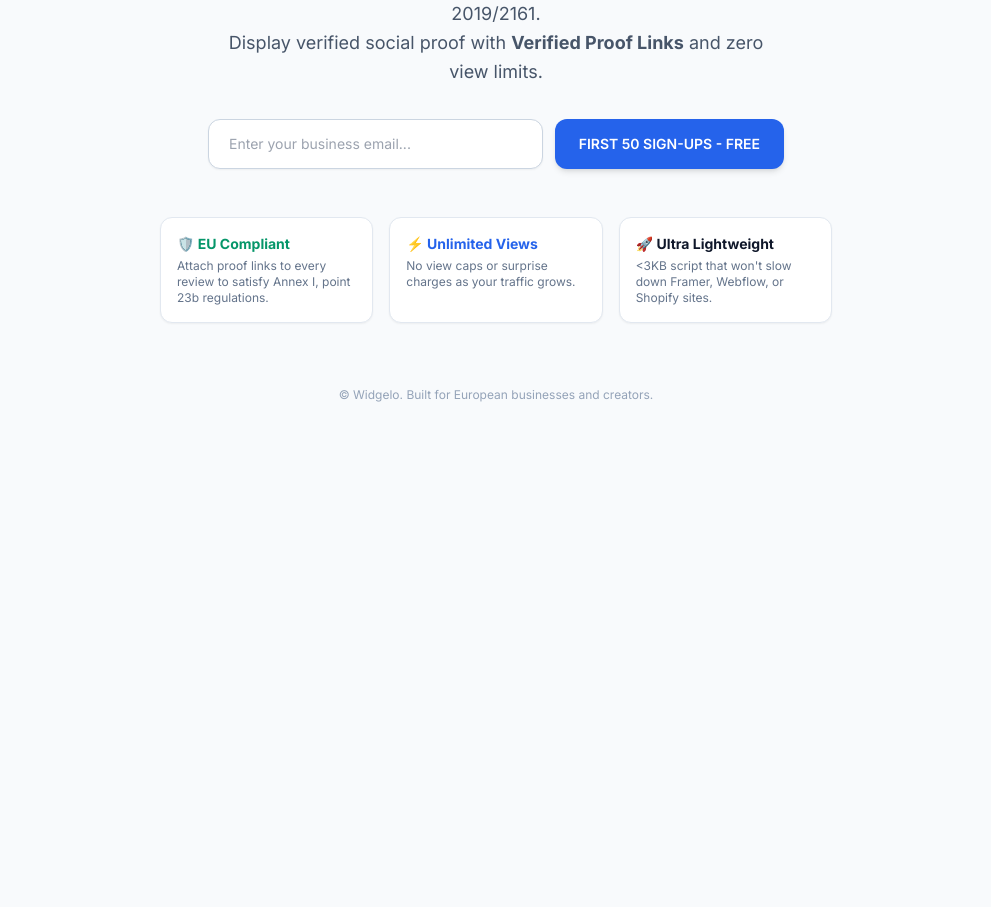
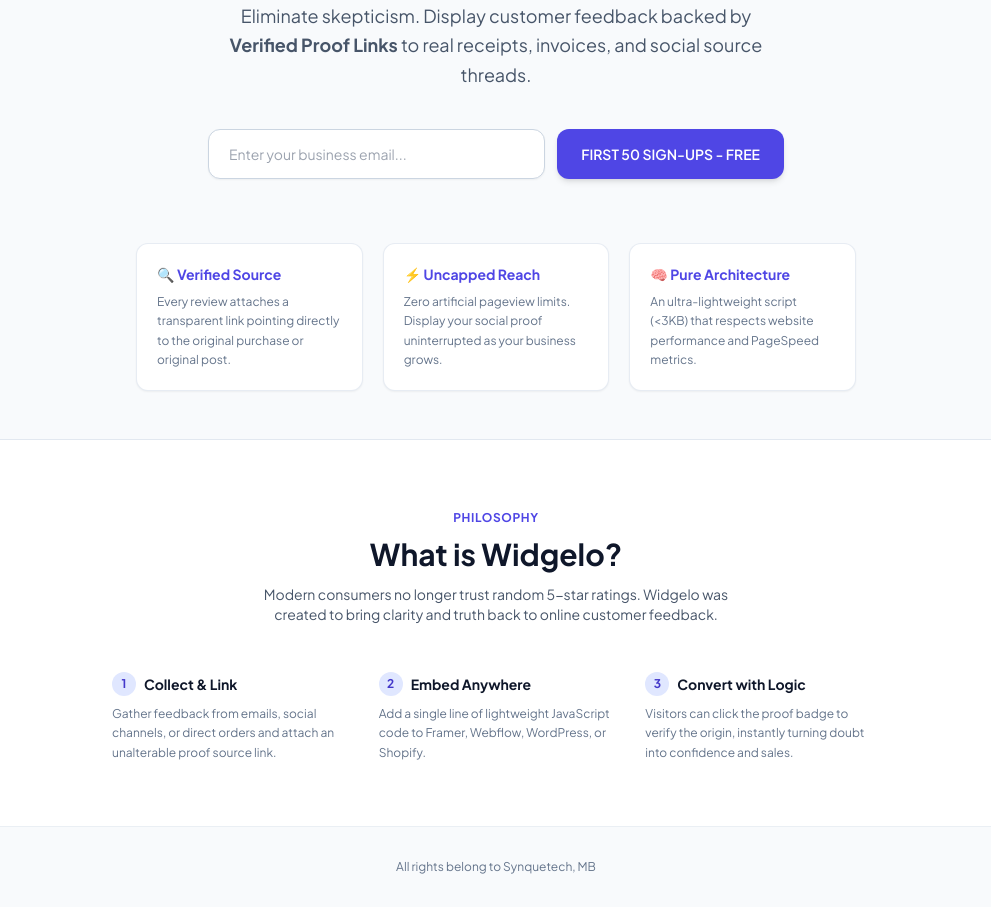
Before and after one commit to synquetech/widgelo-waitlist, a plain HTML site: page index.html in a window 1280 px wide. Shown: the part 333-1240 px from the top of the page, without its empty margins (144-1135 px from the left). Before the commit the page ends 800 px from the top, so only its background shows below. Drawn offline with nearby package versions, Linux system fonts and the light colour scheme.

Commit message:
Update index.html for branding and layout changes

```diff
--- a/index.html
+++ b/index.html
@@ -3,46 +3,51 @@
 <head>
     <meta charset="UTF-8">
     <meta name="viewport" content="width=device-width, initial-scale=1.0">
-    <title>Widgelo - 100% EU-Compliant Testimonial Widget</title>
+    <title>Widgelo - Transparent & Verified Social Proof</title>
     <!-- Tailwind CSS CDN -->
     <script src="https://cdn.tailwindcss.com"></script>
     <link rel="preconnect" href="https://fonts.googleapis.com">
     <link rel="preconnect" href="https://fonts.gstatic.com" crossorigin>
-    <link href="https://fonts.googleapis.com/css2?family=Inter:wght@400;500;600;700;800&display=swap" rel="stylesheet">
+    <link href="https://fonts.googleapis.com/css2?family=Plus+Jakarta+Sans:wght@400;500;600;700;800&display=swap" rel="stylesheet">
     <style>
         body {
-            font-family: 'Inter', sans-serif;
+            font-family: 'Plus Jakarta Sans', sans-serif;
+        }
+        html {
+            scroll-behavior: smooth;
         }
     </style>
 </head>
-<body class="bg-slate-50 text-slate-900 min-h-screen flex flex-col justify-between p-6 md:p-12">
+<body class="bg-slate-50 text-slate-900 min-h-screen flex flex-col justify-between">
 
-    <!-- Header / Logo -->
-    <header class="max-w-4xl mx-auto w-full flex justify-between items-center">
-        <div class="flex items-center gap-2.5">
+    <!-- Header / Navigation -->
+    <header class="max-w-5xl mx-auto w-full flex justify-between items-center p-6 md:px-12">
+        <div class="flex items-center gap-2">
             <span class="text-2xl font-extrabold tracking-tight text-slate-900">
-                widgelo<span class="text-blue-600">.</span>
+                widgelo<span class="text-indigo-600">.</span>
             </span>
         </div>
-        <span class="text-xs font-semibold px-3 py-1 bg-emerald-50 text-emerald-700 border border-emerald-200 rounded-full">
-            EU Omnibus Ready 🛡️
-        </span>
+        <nav class="flex items-center gap-6">
+            <a href="#about" class="text-sm font-semibold text-slate-600 hover:text-indigo-600 transition">About</a>
+            <span class="text-xs font-medium px-3 py-1 bg-slate-200/60 text-slate-700 border border-slate-300/50 rounded-md">
+                Sage Framework 🧠
+            </span>
+        </nav>
     </header>
 
     <!-- Main Content -->
-    <main class="max-w-2xl mx-auto w-full text-center my-auto py-12">
-        <div class="inline-flex items-center gap-2 px-3 py-1.5 bg-blue-50 border border-blue-200 rounded-full text-blue-700 text-xs font-semibold mb-6">
-            <span>✨ Early Access Program</span>
+    <main class="max-w-3xl mx-auto w-full text-center my-auto px-6 py-12">
+        <div class="inline-flex items-center gap-2 px-3.5 py-1.5 bg-indigo-50 border border-indigo-100 rounded-full text-indigo-700 text-xs font-semibold mb-8">
+            <span>Clarified & Verified Social Proof</span>
         </div>
 
-        <h1 class="text-4xl md:text-5xl font-extrabold tracking-tight text-slate-900 mb-6 leading-tight">
-            The 100% EU-Compliant <br />
-            <span class="text-blue-600">Testimonial Widget.</span>
+        <h1 class="text-4xl md:text-6xl font-extrabold tracking-tight text-slate-900 mb-6 leading-tight">
+            Build Trust with <br />
+            <span class="text-indigo-600">Authentic Reviews.</span>
         </h1>
 
-        <p class="text-lg text-slate-600 mb-8 max-w-xl mx-auto leading-relaxed">
-            Protect your business from fake-review fines under EU Directive 2019/2161.<br />
-            Display verified social proof with <strong>Verified Proof Links</strong> and zero view limits.
+        <p class="text-lg text-slate-600 mb-10 max-w-xl mx-auto leading-relaxed">
+            Eliminate skepticism. Display customer feedback backed by <strong>Verified Proof Links</strong> to real receipts, invoices, and social source threads.
         </p>
 
         <!-- Waitlist Form -->
@@ -54,12 +59,12 @@
                         id="emailInput"
                         required
                         placeholder="Enter your business email..."
-                        class="flex-1 px-5 py-3.5 rounded-xl border border-slate-300 bg-white text-slate-900 focus:outline-none focus:ring-2 focus:ring-blue-600 shadow-sm text-sm"
+                        class="flex-1 px-5 py-3.5 rounded-xl border border-slate-300 bg-white text-slate-900 focus:outline-none focus:ring-2 focus:ring-indigo-600 shadow-sm text-sm"
                     />
                     <button
                         type="submit"
                         id="submitBtn"
-                        class="px-6 py-3.5 bg-blue-600 hover:bg-blue-700 text-white font-semibold rounded-xl transition shadow-md whitespace-nowrap text-sm"
+                        class="px-6 py-3.5 bg-indigo-600 hover:bg-indigo-700 text-white font-semibold rounded-xl transition shadow-md whitespace-nowrap text-sm"
                     >
                         FIRST 50 SIGN-UPS - FREE
                     </button>
@@ -72,26 +77,69 @@
             🎉 You're on the list! We'll notify you first when we launch.
         </div>
 
-        <!-- Feature Badges -->
-        <div class="grid grid-cols-1 md:grid-cols-3 gap-4 mt-12 text-left">
-            <div class="bg-white p-4 rounded-xl border border-slate-200 shadow-sm">
-                <div class="text-emerald-600 font-bold mb-1 text-sm">🛡️ EU Compliant</div>
-                <p class="text-xs text-slate-500">Attach proof links to every review to satisfy Annex I, point 23b regulations.</p>
+        <!-- Sage Value Pillars -->
+        <div class="grid grid-cols-1 md:grid-cols-3 gap-5 mt-16 text-left">
+            <div class="bg-white p-5 rounded-xl border border-slate-200/80 shadow-sm">
+                <div class="text-indigo-600 font-bold mb-2 text-sm">🔍 Verified Source</div>
+                <p class="text-xs text-slate-500 leading-relaxed">Every review attaches a transparent link pointing directly to the original purchase or original post.</p>
             </div>
-            <div class="bg-white p-4 rounded-xl border border-slate-200 shadow-sm">
-                <div class="text-blue-600 font-bold mb-1 text-sm">⚡ Unlimited Views</div>
-                <p class="text-xs text-slate-500">No view caps or surprise charges as your traffic grows.</p>
+            <div class="bg-white p-5 rounded-xl border border-slate-200/80 shadow-sm">
+                <div class="text-indigo-600 font-bold mb-2 text-sm">⚡ Uncapped Reach</div>
+                <p class="text-xs text-slate-500 leading-relaxed">Zero artificial pageview limits. Display your social proof uninterrupted as your business grows.</p>
             </div>
-            <div class="bg-white p-4 rounded-xl border border-slate-200 shadow-sm">
-                <div class="text-slate-900 font-bold mb-1 text-sm">🚀 Ultra Lightweight</div>
-                <p class="text-xs text-slate-500">&lt;3KB script that won't slow down Framer, Webflow, or Shopify sites.</p>
+            <div class="bg-white p-5 rounded-xl border border-slate-200/80 shadow-sm">
+                <div class="text-indigo-600 font-bold mb-2 text-sm">🧠 Pure Architecture</div>
+                <p class="text-xs text-slate-500 leading-relaxed">An ultra-lightweight script (&lt;3KB) that respects website performance and PageSpeed metrics.</p>
             </div>
         </div>
     </main>
 
+    <!-- About Section -->
+    <section id="about" class="bg-white border-t border-slate-200 py-16 px-6 md:px-12">
+        <div class="max-w-3xl mx-auto">
+            <div class="text-center mb-12">
+                <span class="text-xs font-bold uppercase tracking-wider text-indigo-600">Philosophy</span>
+                <h2 class="text-2xl md:text-3xl font-bold text-slate-900 mt-2">What is Widgelo?</h2>
+                <p class="text-sm text-slate-600 mt-3 max-w-lg mx-auto">
+                    Modern consumers no longer trust random 5-star ratings. Widgelo was created to bring clarity and truth back to online customer feedback.
+                </p>
+            </div>
+
+            <div class="grid grid-cols-1 md:grid-cols-3 gap-8">
+                <div class="space-y-2">
+                    <div class="text-sm font-bold text-slate-900 flex items-center gap-2">
+                        <span class="w-6 h-6 rounded-full bg-indigo-100 text-indigo-700 flex items-center justify-center text-xs font-bold">1</span>
+                        Collect & Link
+                    </div>
+                    <p class="text-xs text-slate-500 leading-relaxed">
+                        Gather feedback from emails, social channels, or direct orders and attach an unalterable proof source link.
+                    </p>
+                </div>
+                <div class="space-y-2">
+                    <div class="text-sm font-bold text-slate-900 flex items-center gap-2">
+                        <span class="w-6 h-6 rounded-full bg-indigo-100 text-indigo-700 flex items-center justify-center text-xs font-bold">2</span>
+                        Embed Anywhere
+                    </div>
+                    <p class="text-xs text-slate-500 leading-relaxed">
+                        Add a single line of lightweight JavaScript code to Framer, Webflow, WordPress, or Shopify.
+                    </p>
+                </div>
+                <div class="space-y-2">
+                    <div class="text-sm font-bold text-slate-900 flex items-center gap-2">
+                        <span class="w-6 h-6 rounded-full bg-indigo-100 text-indigo-700 flex items-center justify-center text-xs font-bold">3</span>
+                        Convert with Logic
+                    </div>
+                    <p class="text-xs text-slate-500 leading-relaxed">
+                        Visitors can click the proof badge to verify the origin, instantly turning doubt into confidence and sales.
+                    </p>
+                </div>
+            </div>
+        </div>
+    </section>
+
     <!-- Footer -->
-    <footer class="max-w-4xl mx-auto w-full text-center text-xs text-slate-400 py-4">
-        © Widgelo. Built for European businesses and creators.
+    <footer class="max-w-5xl mx-auto w-full text-center text-xs text-slate-500 py-8 border-t border-slate-200/60 px-6">
+        All rights belong to Synquetech, MB
     </footer>
 
     <!-- Script to handle form submission to Google Sheets -->
```
